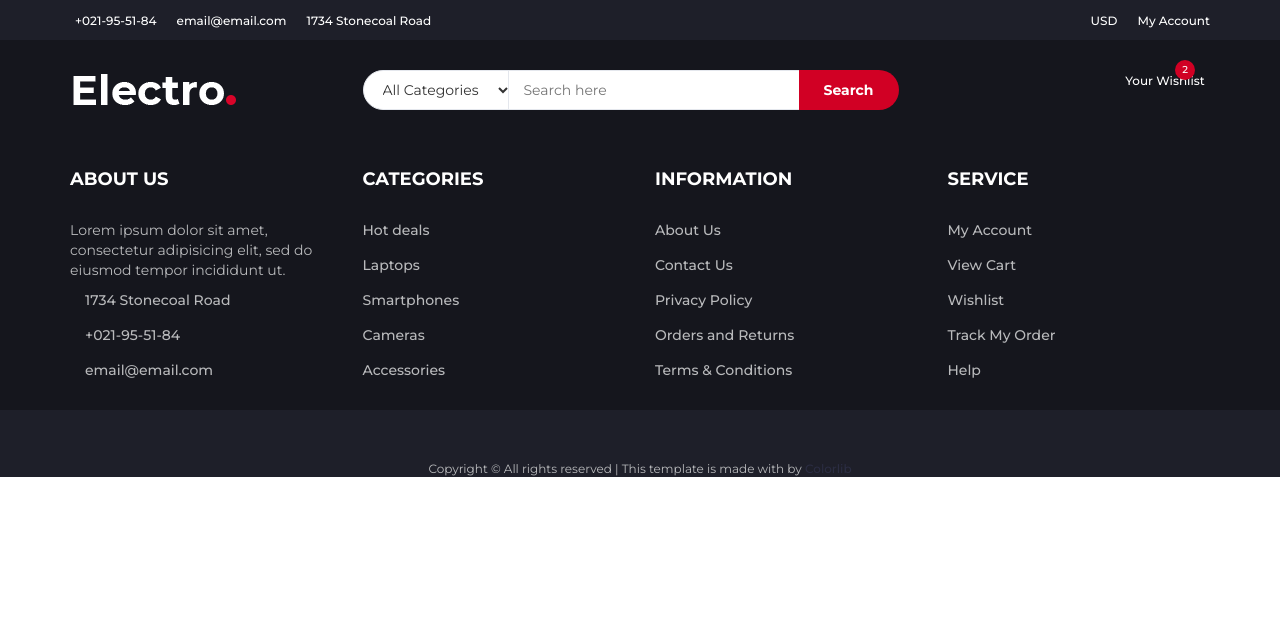
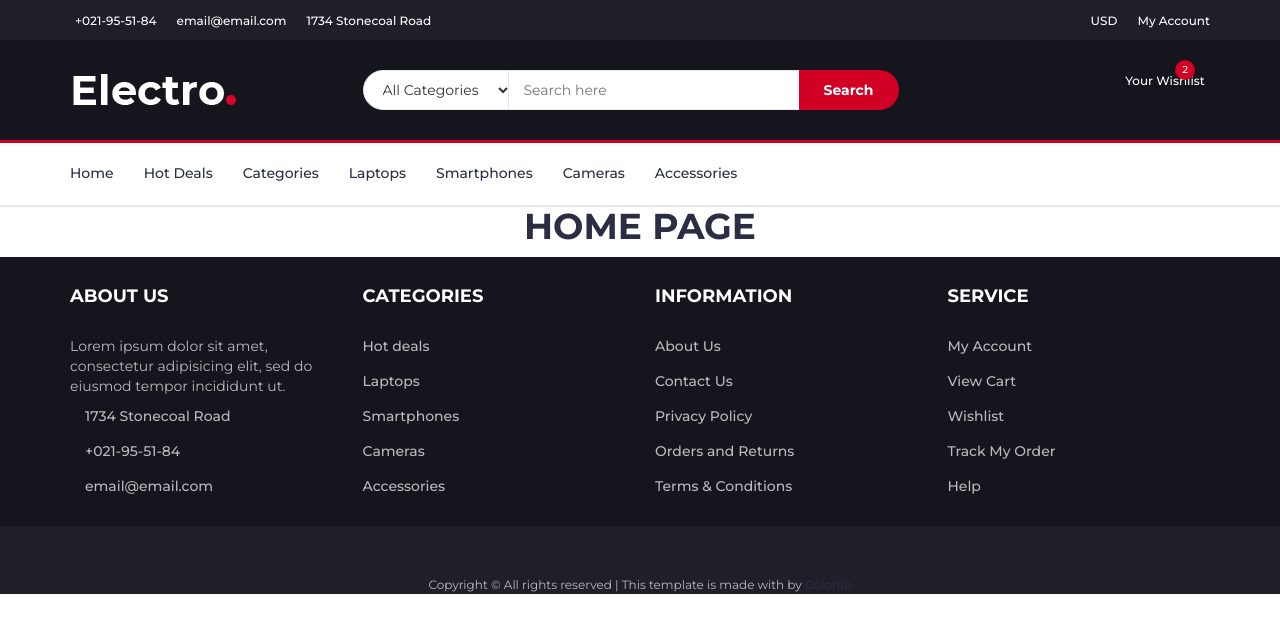
Before and after one commit to hormalno/electronic-shop, a React (Create React App) app: page / in a window 1280 px wide. Shown: the top 632 px of the page. Built offline with nearby package versions, Linux system fonts and the light colour scheme; some icons are missing.

Commit message:
adding the navigation

```diff
--- a/src/App.js
+++ b/src/App.js
@@ -11,8 +11,14 @@ import Layout from './components/Layout';
 const router = createBrowserRouter(
   createRoutesFromElements(
     <Route path="/" exact element={<Layout />}>
-      <Route path="about" element={<Main title="HOME PAGE" />} />
-      {/* ... etc. */}
+      <Route path="" element={<Main title="HOME PAGE" />} />
+      <Route path="hotdeals" element={<Main title="HOT DEALS" />} />
+      <Route path="categories" element={<Main title="CATEGORIES" />} />
+      <Route path="laptops" element={<Main title="LAPTOPS" />} />
+      <Route path="smartphones" element={<Main title="SMARTPHONES" />} />
+      <Route path="cameras" element={<Main title="CAMERAS" />} />
+      <Route path="accessories" element={<Main title="ACCESSORIES" />} />
+      <Route path="*" element={<Main title="PAGE NOT FOUND" />} />
     </Route>
   )
 );
--- a/src/components/Layout.js
+++ b/src/components/Layout.js
@@ -1,11 +1,13 @@
 import { Outlet } from "react-router-dom";
 import Footer from "./footer/Footer";
 import Header from "./header/Header";
+import Navigation from "./navigation/Navigation";
 
 function Layout() {
     return (
         <>
             <Header />
+            <Navigation />
             <Outlet />
             <Footer />
         </>
--- a/src/components/header/topHeader/TopHeader.js
+++ b/src/components/header/topHeader/TopHeader.js
@@ -6,8 +6,8 @@ function TopHeader() {
         <div id="top-header">
             <div className="container">
                 <ul className="header-links pull-left">
-                    <li><Link to="/"><i className="fa fa-phone"></i> +021-95-51-84</Link></li>
-                    <li><Link to="/about"><i className="fa fa-envelope-o"></i> email@email.com</Link></li>
+                    <li><a href="#"><i className="fa fa-phone"></i> +021-95-51-84</a></li>
+                    <li><a href="#"><i className="fa fa-envelope-o"></i> email@email.com</a></li>
                     <li><a href="#"><i className="fa fa-map-marker"></i> 1734 Stonecoal Road</a></li>
                 </ul>
                 <ul className="header-links pull-right">
--- a/src/components/main/Main.js
+++ b/src/components/main/Main.js
@@ -1,7 +1,13 @@
+import styled from "styled-components";
+
 function Main(props) {
     return (
-        <h1>{props.title}</h1>
+        <HeaderCenter>{props.title}</HeaderCenter>
     )
 }
 
 export default Main;
+
+const HeaderCenter = styled.h1 `
+    text-align:center;
+`
--- /dev/null
+++ b/src/components/navigation/Navigation.css
@@ -0,0 +1,36 @@
+#navigation {
+    background: #FFF;
+    border-bottom: 2px solid #E4E7ED;
+    border-top: 3px solid #D10024;
+  }
+
+  /*----------------------------*\
+      Main nav
+  \*----------------------------*/
+
+  .main-nav>li+li {
+    margin-left: 30px
+  }
+
+  .main-nav>li>a {
+    padding: 20px 0px;
+  }
+
+  .main-nav>li>a:hover, .main-nav>li>a:focus, .main-nav>li.active>a {
+    color: #D10024;
+    background-color: transparent;
+  }
+
+  .main-nav>li>a:after {
+    content: "";
+    display: block;
+    width: 0%;
+    height: 2px;
+    background-color: #D10024;
+    -webkit-transition: 0.2s all;
+    transition: 0.2s all;
+  }
+
+  .main-nav>li>a:hover:after, .main-nav>li>a:focus:after, .main-nav>li.active>a:after {
+    width: 100%;
+  }
--- /dev/null
+++ b/src/components/navigation/Navigation.js
@@ -0,0 +1,24 @@
+import { NavLink } from 'react-router-dom';
+import './Navigation.css';
+
+function Navigation() {
+    return (
+        <nav id="navigation">
+			<div className="container">
+				<div id="responsive-nav">
+					<ul className="main-nav nav navbar-nav">
+						<li><NavLink to="/">Home</NavLink></li>
+						<li><NavLink to="/hotdeals" className={({ isActive }) => isActive ? "active" : undefined }>Hot Deals</NavLink></li>
+						<li><NavLink to="/categories" className={({ isActive }) => isActive ? "active" : undefined }>Categories</NavLink></li>
+						<li><NavLink to="/laptops" className={({ isActive }) => isActive ? "active" : undefined }>Laptops</NavLink></li>
+						<li><NavLink to="/smartphones" className={({ isActive }) => isActive ? "active" : undefined }>Smartphones</NavLink></li>
+						<li><NavLink to="/cameras" className={({ isActive }) => isActive ? "active" : undefined }>Cameras</NavLink></li>
+						<li><NavLink to="/accessories" className={({ isActive }) => isActive ? "active" : undefined }>Accessories</NavLink></li>
+					</ul>
+				</div>
+			</div>
+		</nav>
+    )
+}
+
+export default Navigation;
```
